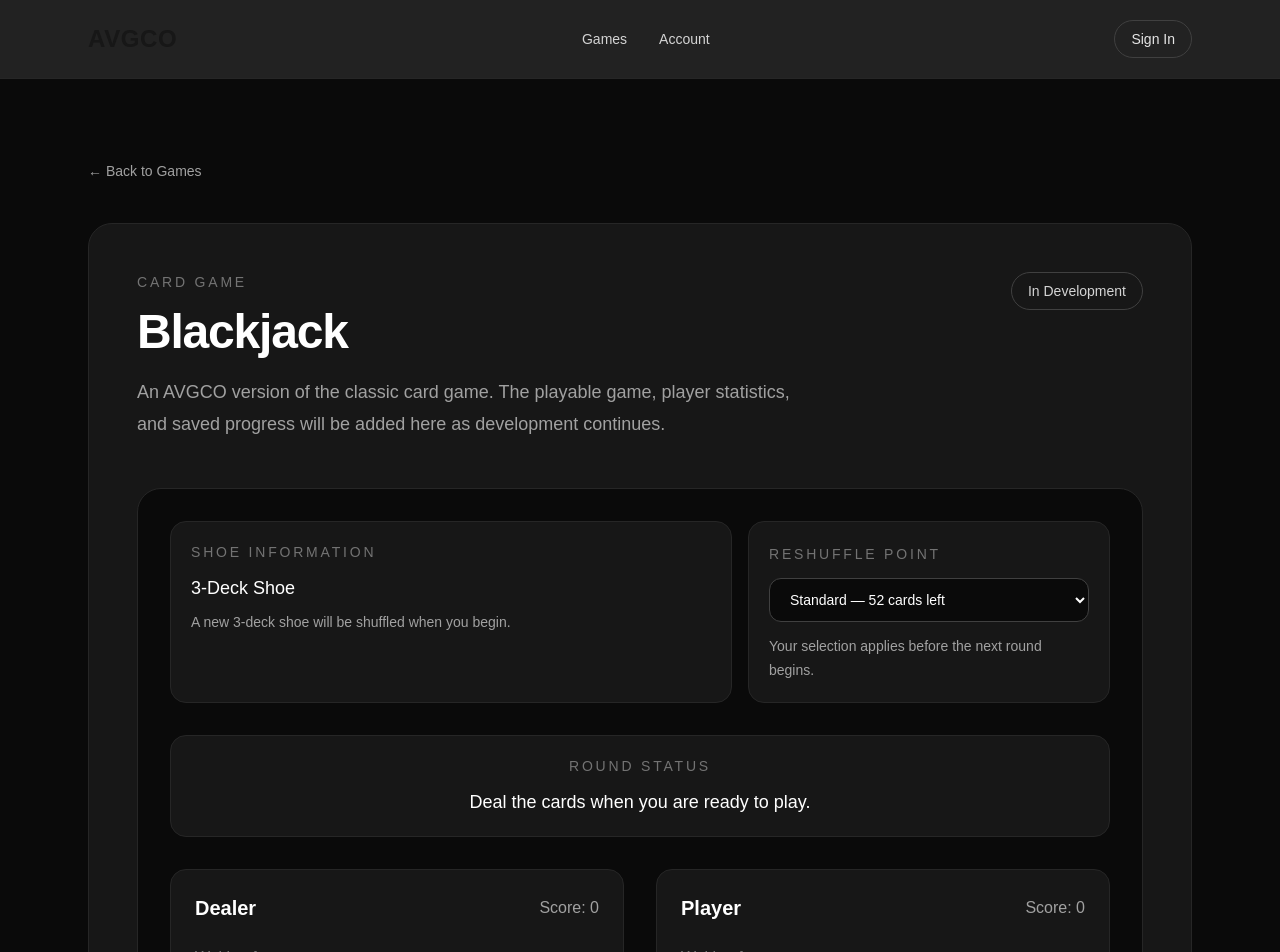
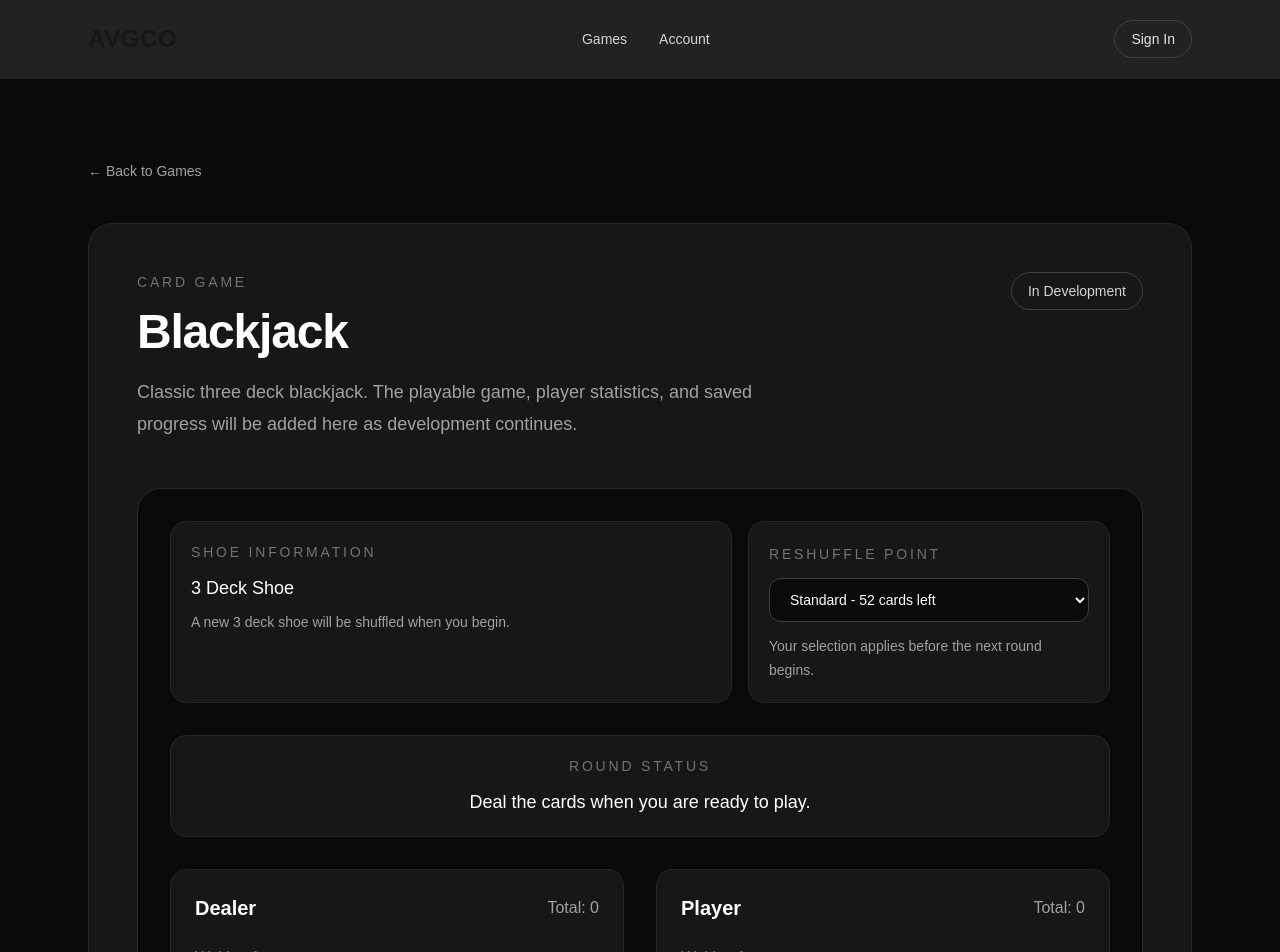
Before and after one commit to Kiilluaa/avgco-website, a Next.js app: page /games/blackjack in a window 1280 px wide. Shown: the top 952 px of the page. Built offline with nearby package versions, Linux system fonts and the light colour scheme.

Commit message:
Changed some of the text

```diff
--- a/src/app/games/blackjack/BlackjackGame.tsx
+++ b/src/app/games/blackjack/BlackjackGame.tsx
@@ -180,7 +180,7 @@ export default function BlackjackGame() {
   const [reshuffleAt, setReshuffleAt] = useState(52);
   const [shoeNumber, setShoeNumber] = useState(0);
   const [shoeMessage, setShoeMessage] = useState(
-    "A new 3-deck shoe will be shuffled when you begin."
+    "A new 3 deck shoe will be shuffled when you begin."
   );
   const [result, setResult] = useState(
     "Deal the cards when you are ready to play."
@@ -212,7 +212,7 @@ export default function BlackjackGame() {
 
     if (startedNewShoe) {
       setShoeMessage(
-        `New 3-deck shoe shuffled. ${activeShoe.length} cards remain after the deal.`
+        `New 3 deck shoe shuffled. ${activeShoe.length} cards remain after the deal.`
       );
     } else {
       setShoeMessage(
@@ -305,7 +305,7 @@ export default function BlackjackGame() {
           </p>
 
           <p className="mt-3 text-lg font-medium text-white">
-            3-Deck Shoe {shoeNumber > 0 ? `#${shoeNumber}` : ""}
+            3 Deck Shoe {shoeNumber > 0 ? `#${shoeNumber}` : ""}
           </p>
 
           <p className="mt-2 text-sm leading-6 text-neutral-400">
@@ -328,9 +328,9 @@ export default function BlackjackGame() {
             disabled={status === "playing"}
             className="mt-3 block w-full rounded-xl border border-neutral-700 bg-neutral-950 px-4 py-3 text-sm text-white disabled:cursor-not-allowed disabled:opacity-50"
           >
-            <option value={39}>Deep play — 39 cards left</option>
-            <option value={52}>Standard — 52 cards left</option>
-            <option value={78}>Early — 78 cards left</option>
+            <option value={39}>Deep play - 39 cards left</option>
+            <option value={52}>Standard - 52 cards left</option>
+            <option value={78}>Early - 78 cards left</option>
           </select>
 
           <p className="mt-3 max-w-xs text-sm leading-6 text-neutral-400">
@@ -352,7 +352,7 @@ export default function BlackjackGame() {
           <div className="flex items-center justify-between">
             <h2 className="text-xl font-semibold">Dealer</h2>
             <p className="text-neutral-400">
-              Score: {hideDealerCard ? "?" : dealerScore}
+              Total: {hideDealerCard ? "?" : dealerScore}
             </p>
           </div>
 
@@ -374,7 +374,7 @@ export default function BlackjackGame() {
         <section className="rounded-2xl border border-neutral-800 bg-neutral-900 p-6">
           <div className="flex items-center justify-between">
             <h2 className="text-xl font-semibold">Player</h2>
-            <p className="text-neutral-400">Score: {playerScore}</p>
+            <p className="text-neutral-400">Total: {playerScore}</p>
           </div>
 
           <div className="mt-6 grid min-h-32 overflow-hidden pb-2" style={{ gridTemplateColumns: getHandGridColumns(playerHand.length) }}>
--- a/src/app/games/blackjack/page.tsx
+++ b/src/app/games/blackjack/page.tsx
@@ -24,7 +24,7 @@ export default function BlackjackPage() {
               </h1>
 
               <p className="mt-5 max-w-2xl text-lg leading-8 text-neutral-400">
-                An AVGCO version of the classic card game. The playable game,
+                Classic three deck blackjack. The playable game,
                 player statistics, and saved progress will be added here as
                 development continues.
               </p>
--- a/src/app/games/page.tsx
+++ b/src/app/games/page.tsx
@@ -15,7 +15,7 @@ export default function GamesPage() {
                     </div>
                     <h2 className="mt-8 text-2xl font-semibold">Blackjack</h2>
                     <p className="mt-4 max-w-xl leading-7 text-neutral-400">
-                        This will be an originally made version of the classic game Blackjack.
+                        Play the classic game of blackjack with a three deck shoe. Closest to 21 wins.
                     </p>
                     <Link href="/games/blackjack" className="mt-8 inline-block rounded-full border border-neutral-700 px-5 py-2.5 text-sm text-neutral-300 transition hover:border-neutral-400 hover:text-white">
                         View Game
--- a/src/app/page.tsx
+++ b/src/app/page.tsx
@@ -5,11 +5,11 @@ export default function Home() {
     <main className="flex-1 bg-neutral-950 text-white">
       <section className="mx-auto flex max-w-6xl flex-col items-center px-6 py-24 text-center">
         <p className="mb-5 rounded-full border border-neutral-800 bg-neutral-900 px-4 py-2 text-sm text-neutral-300">
-          Games, stories, and future releases
+          Video Games and More
         </p>
 
         <h2 className="max-w-4xl text-5xl font-bold tracking-tight sm:text-7xl">
-          A new home for games built by AVGCO.
+          A new home for games built by THEAVGCO.
         </h2>
 
         <p className="mt-7 max-w-2xl text-lg leading-8 text-neutral-400">
@@ -63,7 +63,7 @@ export default function Home() {
             <p className="mb-4 text-sm text-neutral-500">03</p>
             <h4 className="text-xl font-semibold">New Releases</h4>
             <p className="mt-4 leading-7 text-neutral-400">
-              A future space for AVGCO clothing, releases, and other products
+              A future space for THEAVGCO clothing, releases, and other products
               connected to the brand.
             </p>
           </article>
```
